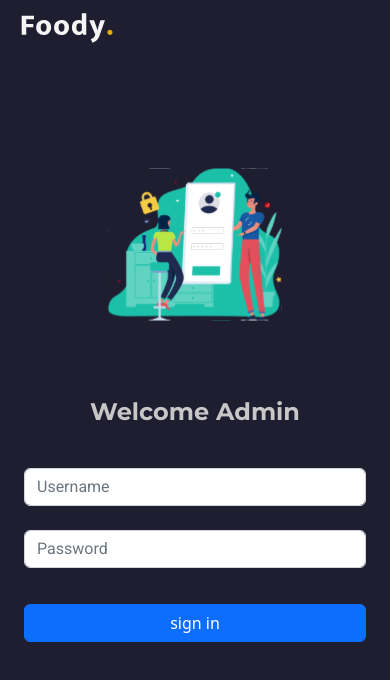
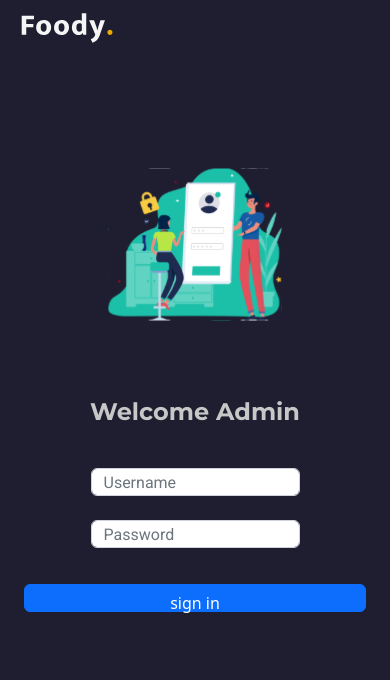
Before and after one commit to QurbanovaLamiya/Foody_Admin_React, a React (Create React App) app: page / in a window 390 px wide. Shown: the top 680 px of the page. Built offline with nearby package versions, Linux system fonts and the light colour scheme.

Commit message:
Finished admin design

```diff
--- a/src/features/Login/LoginContainer/LoginContainer.module.css
+++ b/src/features/Login/LoginContainer/LoginContainer.module.css
@@ -26,8 +26,7 @@
   right: 11px;
 }
 .loginImg {
-  width: 346px;
-  height: 304px;
+  width: 345px;
   margin: 55px 20px 50px;
 }
 
@@ -56,7 +55,7 @@
   .flagIcon {
     display: none;
   }
-  .Form{
+  .Form {
     background: transparent;
   }
 }
--- a/src/features/Login/LoginForm/LoginForm.module.css
+++ b/src/features/Login/LoginForm/LoginForm.module.css
@@ -45,12 +45,29 @@
   padding: 11px 0;
 }
 
-@media (max-width: 640px) and (min-width: 320px) {
-  .Form{
-    padding: 0 !important;
+@media (max-width: 480px) and (min-width: 320px) {
+  .Form {
+    padding: 0;
+    display: flex;
+    flex-direction: column;
+    align-items: center;
+    justify-content: center;
   }
   .formTitle {
     font-size: 24px;
     line-height: 29px;
   }
+  .Input {
+    width: 208px;
+    height: 28px;
+    font-size: 14px;
+    line-height: 16px;
+  }
+  .Button {
+    width: 208px !important;
+    height: 28px;
+    font-size: 14px;
+    line-height: 16px;
+    padding: 0;
+  }
 }
```
